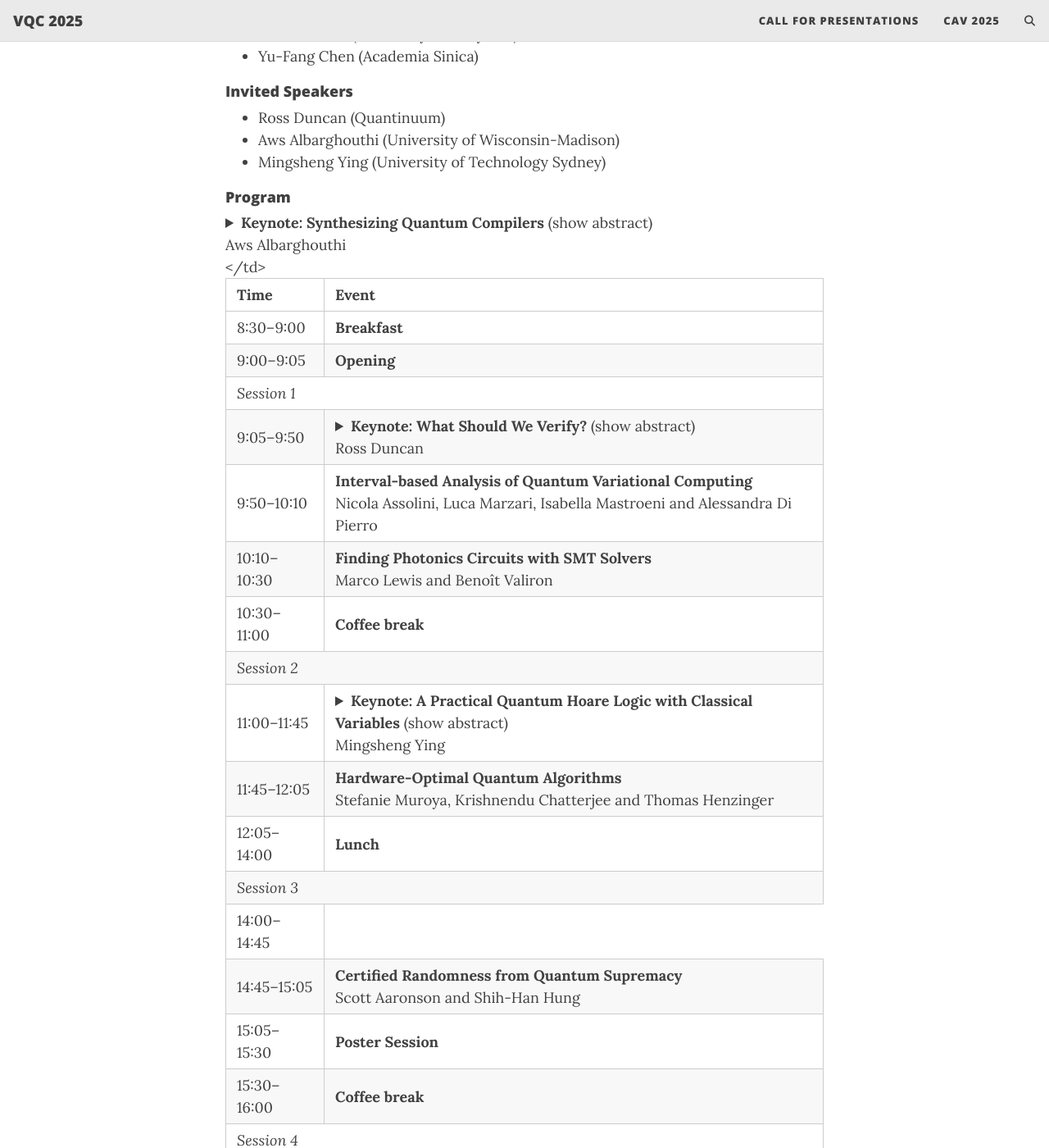
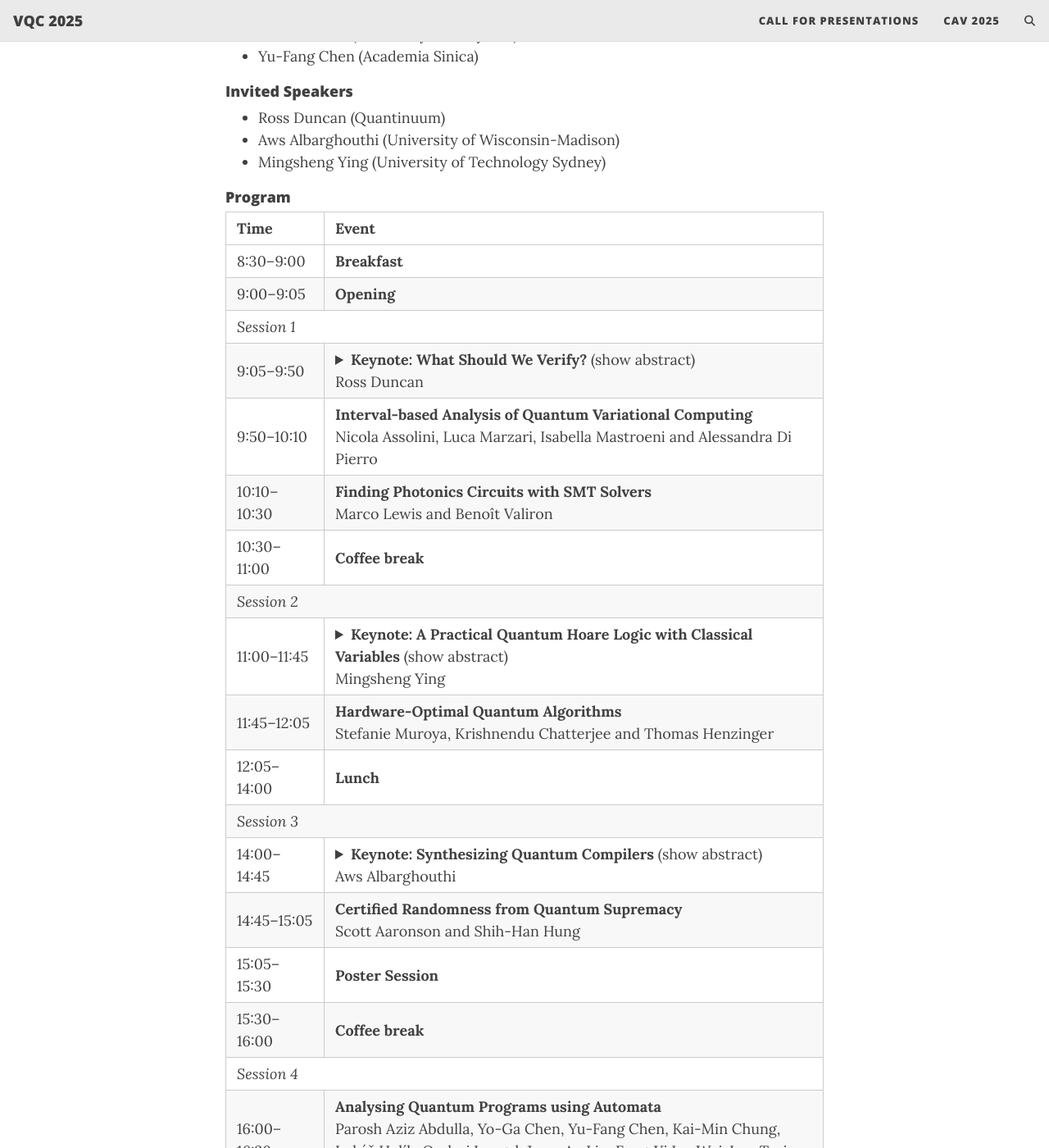
Before and after one commit to VerifiedQC/2025, a Jekyll site: the page built from schedule.md, in a window 1280 px wide and 1400 px high, scrolled down 861 px. Shown: the whole window at 82% size. Built offline with Jekyll 4.4.1, drawn with Linux system fonts in a browser that asks for light colours; comment, search, counter and statistics services are not loaded; part of the change alters nothing that is shown; some of the changed text lies outside the part shown.

Commit message:
Update schedule.md

```diff
--- a/schedule.md
+++ b/schedule.md
@@ -60,8 +60,8 @@ As a result, the learning curve for quantum program verification techniques is s
     <tr><td>11:45–12:05</td><td><strong>Hardware-Optimal Quantum Algorithms</strong><br>Stefanie Muroya, Krishnendu Chatterjee and Thomas Henzinger</td></tr>
     <tr><td>12:05–14:00</td><td><strong>Lunch</strong></td></tr>
     <tr><td colspan="2"><em>Session 3</em></td></tr>
-    <tr><td>14:00–14:45</td><details>
-<summary><strong>Keynote: Synthesizing Quantum Compilers</strong> (show abstract)<br>Aws Albarghouthi</summary>
+    <tr><td>14:00–14:45</td><td><details>
+    <summary><strong>Keynote: Synthesizing Quantum Compilers</strong> (show abstract)<br>Aws Albarghouthi</summary>
 <br>The promise of quantum computing has tantalized researchers for decades, and recent breakthroughs in physical implementations have brought this technology closer to reality. However, the quantum computing landscape remains highly dynamic: competing physical substrates, fault tolerance schemes, and architectures continue to emerge with no clear frontrunner. This diversity creates a significant bottleneck in the compilation pipeline – developing and maintaining separate compilers for each new device or experimental setup is both time-consuming and error-prone.<br>
 
 In this talk, I will present an alternative approach: automatically synthesizing device-specific quantum circuit compilers. This synthesis-based methodology enables rapid iteration while maintaining correctness guarantees. I will focus on the optimizer component, which reduces circuit size to minimize quantum computation errors. I will demonstrate how automatically synthesized optimizers can achieve superior performance compared to sophisticated hand-crafted alternatives. I will also discuss recent results on synthesizing device-specific mapping and routing algorithms.
```
